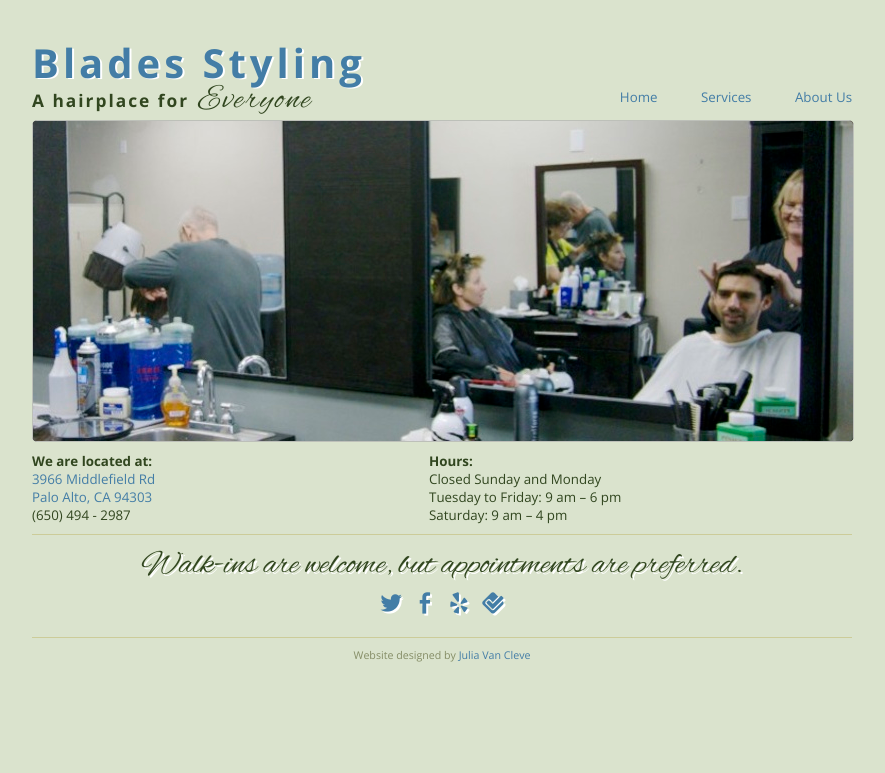
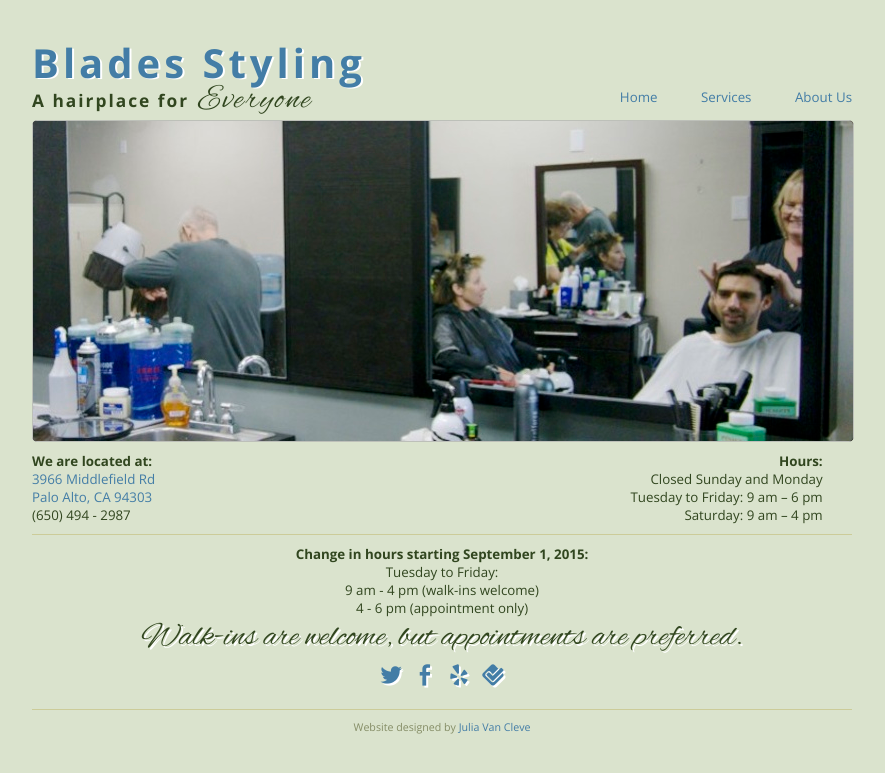
Before and after one commit to jmvx/blades-styling, a Jekyll site: the page built from index.html, in a window 1280 px wide. Shown: the top 773 px of the page, without its empty margins (198-1083 px from the left). Built offline with Jekyll 4.4.1, drawn with Linux system fonts in a browser that asks for light colours; nearby versions of some CDN libraries; Markdown is read by kramdown in place of the engine named in the settings.

Commit message:
Change in hours notification

```diff
--- a/_layouts/default.html
+++ b/_layouts/default.html
@@ -41,6 +41,7 @@
     </div>
 
     <footer>
+      <div id="notice"><strong>Change in hours starting September 1, 2015:</strong><br />Tuesday to Friday:<br />9 am - 4 pm (walk-ins welcome)<br />4 - 6 pm (appointment only)</div>
       Walk-ins are welcome, but appointments are preferred.
       <br/>
       {% include social.html %}
--- a/style.css
+++ b/style.css
@@ -175,6 +175,7 @@
     display: inline-block;
     vertical-align: top;
     width: 48%;
+    text-align:right;
 }
 
 ul {
@@ -216,13 +217,20 @@
 }
 
 footer {
+  position:relative;
   border-top: 1px solid #cccc99;
   margin-top: 10px;
   font-size:25pt;
   text-align:center;
   padding-top:10px;
   font-family: 'Alex Brush', cursive;
-    text-shadow: 2px 2px white;
+  text-shadow: 2px 2px white;
+}
+
+#notice {
+  font-family:'Open Sans',sans-serif;
+  font-size:10pt;
+  text-shadow:none;
 }
 
 .social ul {
```
